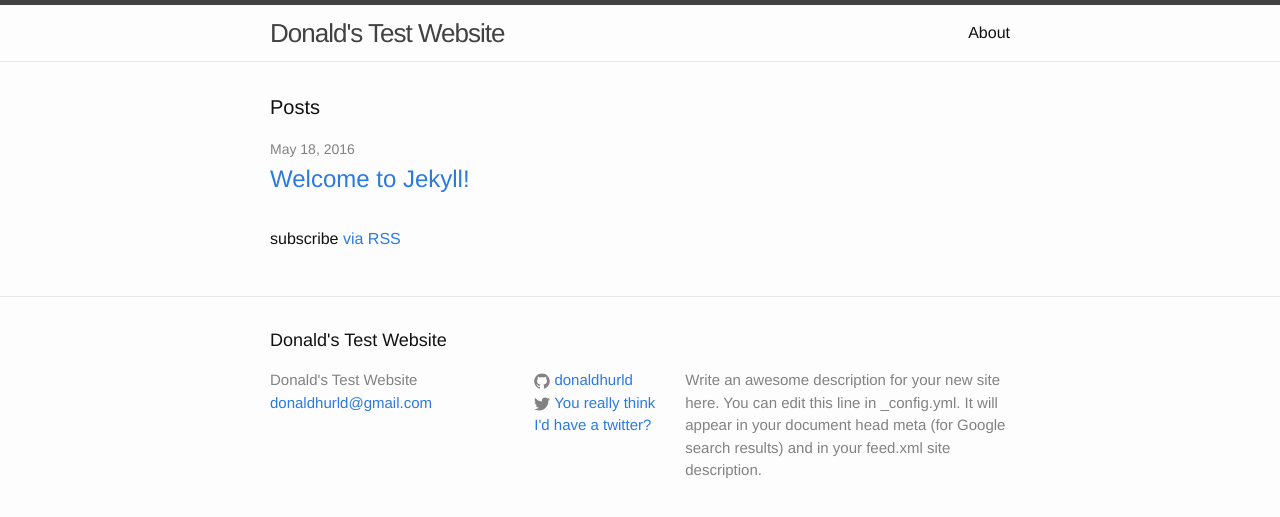
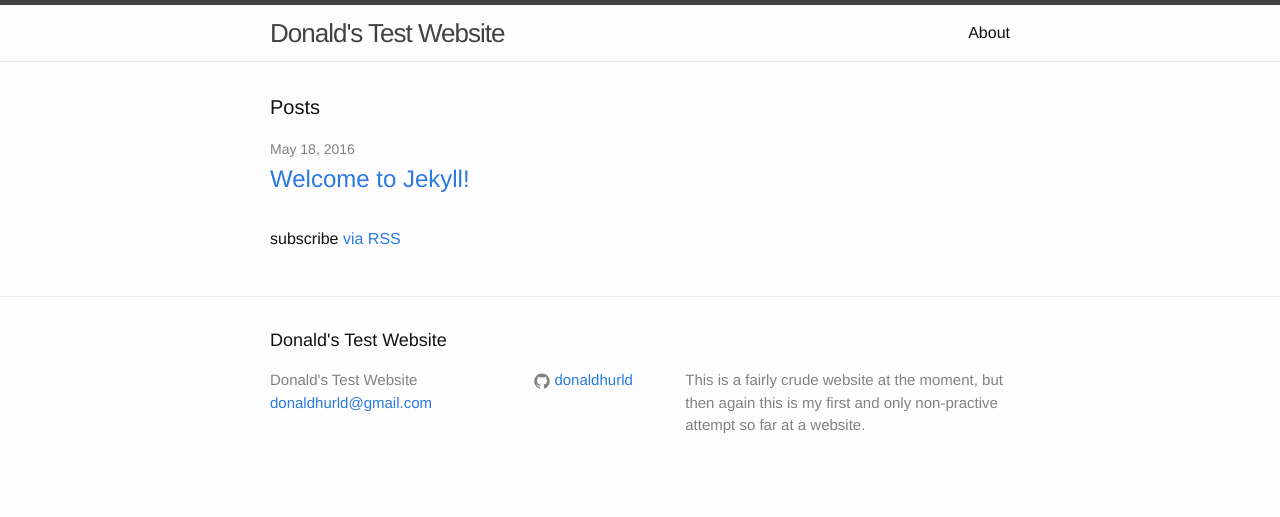
Before and after one commit to donaldhurld/donaldhurld.github.io, a Jekyll site: the page built from index.html, in a window 1280 px wide. Shown: the top 517 px of the page. Built offline with Jekyll 4.4.1, drawn with Linux system fonts in a browser that asks for light colours.

Commit message:
Update .2
Updated description.

```diff
--- a/_config.yml
+++ b/_config.yml
@@ -9,12 +9,10 @@
 title: Donald's Test Website
 email: donaldhurld@gmail.com
 description: > # this means to ignore newlines until "baseurl:"
-  Write an awesome description for your new site here. You can edit this
-  line in _config.yml. It will appear in your document head meta (for
-  Google search results) and in your feed.xml site description.
+ This is a fairly crude website at the moment, but then again this is my first and only non-practive attempt so far at a website.
 baseurl: "" # the subpath of your site, e.g. /blog
 url: "https://donaldhurld.github.io" # the base hostname & protocol for your site
-twitter_username: You really think I'd have a twitter?
+twitter_username:
 github_username:  donaldhurld
 
 # Build settings
```
